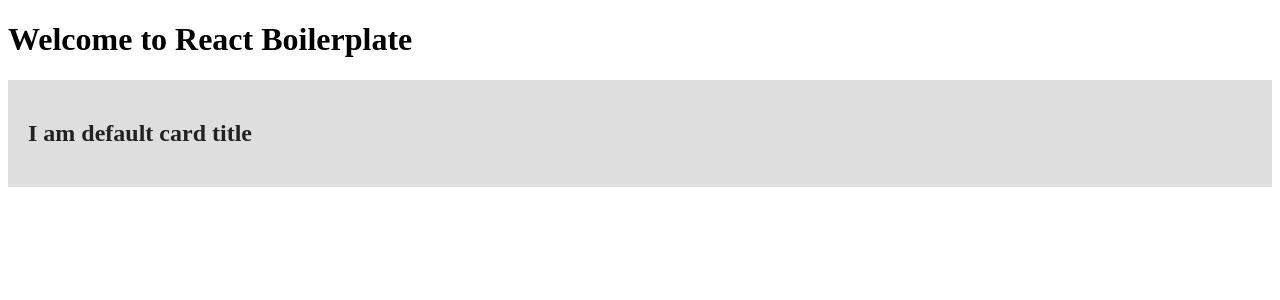
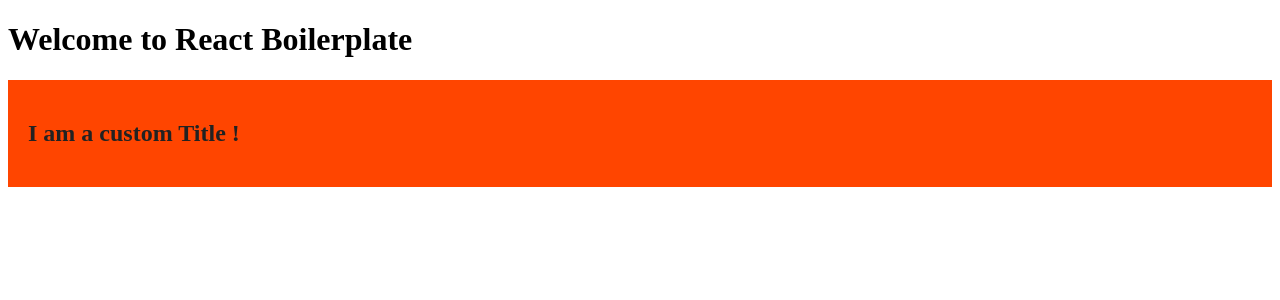
Before and after one commit to vibssh/Reactwebpackboilerplate, a React app: page / in a window 1280 px wide. Shown: the top 300 px of the page. Built offline with nearby package versions, Linux system fonts and the light colour scheme.

Commit message:
CSS modules with SCSS

```diff
--- a/app/App.jsx
+++ b/app/App.jsx
@@ -7,7 +7,7 @@
     return (
       <React.Fragment>
         <h1>Welcome to React Boilerplate</h1>
-        <Card />
+        <Card title="I am a custom Title ! " />
       </React.Fragment>
     );
   }
--- a/app/components/Card/Card.jsx
+++ b/app/components/Card/Card.jsx
@@ -7,7 +7,7 @@
 import React from 'react';
 import PropTypes from 'prop-types';
 
-import styles from './Card.module.scss';
+import styles from './Card.scss';
 
 /* Type Checking for PropTypes */
 const propTypes = {
--- a/app/components/Card/Card.module.scss
+++ b/app/components/Card/Card.scss
@@ -7,9 +7,10 @@
 $grey: #dedede;
 $white: #ffffff;
 $black: #222222;
+$orangered: #ff4500;
 
 .card {
-  background: $grey;
+  background: $orangered;
   color: $black;
   padding: 20px;
 }
--- a/package.json
+++ b/package.json
@@ -9,7 +9,7 @@
     "create": "node -e 'require(\"./main\").createComponent()'"
   },
   "lint-staged": {
-    "**/*.{js,jsx,scss,css}": [
+    "**/*.{js,jsx}": [
       "pretty-quick --staged",
       "eslint --cache --fix",
       "git add"
```
Also changed, not shown: 1 other file (tests, documents, lock files or other folders).
